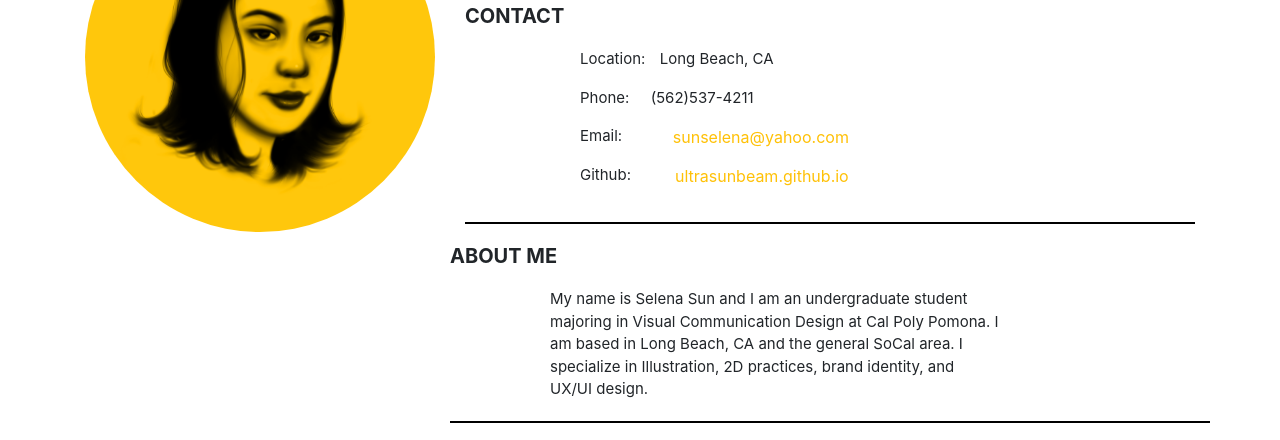
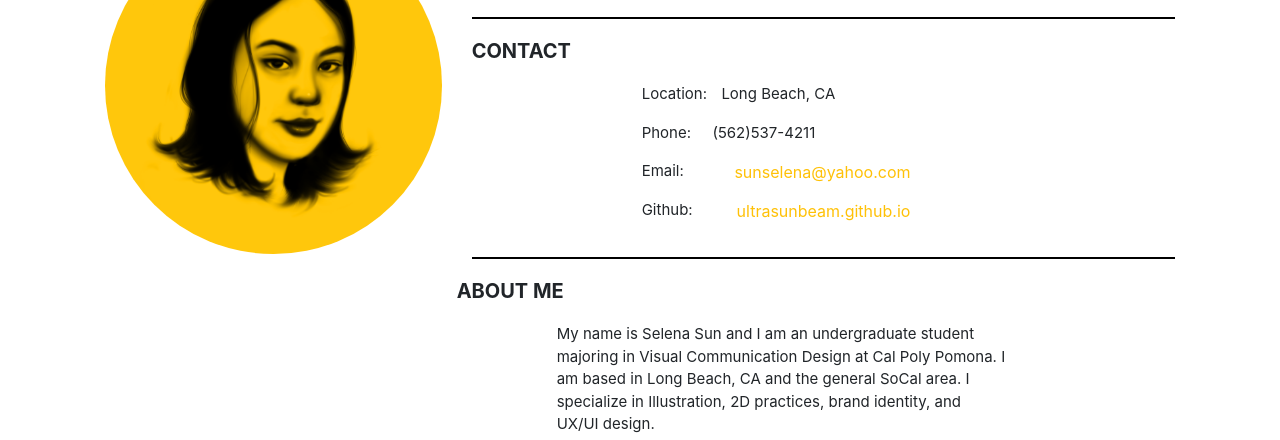
Before and after one commit to ultrasunbeam/ultrasunbeam.github.io, a plain HTML site: page resume.html in a window 1280 px wide. Shown: the part 264-704 px from the top of the page. Drawn offline with nearby package versions, Linux system fonts and the light colour scheme.

Commit message:
responsive layout edits

```diff
--- a/assets/css/sharedStyle.css
+++ b/assets/css/sharedStyle.css
@@ -21,7 +21,7 @@
 
 img {
     border-radius: 50%;
-    height: 70px;
+    height: 50px auto;
 }
 
 .container {
@@ -36,11 +36,11 @@ img {
 
 
 
-div .nameTitle h1 {
+div .rightSide h1 {
     font-weight: bold;
 }
 
-div .nameTitle h5 {
+div .rightSide h5 {
     font-weight: lighter;
     font-style: italic;
 }
@@ -52,7 +52,7 @@ hr.borderLine {
   }
 
 div .contactInfo {
-    padding-left: 145px;
+    padding-left: 100px;
 }
 
 div h3 {
@@ -108,3 +108,15 @@ div h4 {
     font-style: italic!important;
     font-weight: lighter!important;
 }
+
+.rightSide {
+    padding: 25px;
+}
+
+.leftSide {
+    padding: 25px;
+}
+
+div .resumeContent {
+    padding: 20px;
+}
--- a/resume.html
+++ b/resume.html
@@ -5,6 +5,7 @@
 <head>
     <meta charset="utf-8">
     <meta name="viewport" content="width=device-width, initial-scale=1">
+    <title>Resume Page</title>
 
     <!-- custom css -->
     <link rel="stylesheet" type="text/css" href="assets/css/sharedStyle.css">
@@ -45,12 +46,12 @@
     <!-- this is the resume -->
 
     <div class="container myResume">
-      <div class="row topRow">
-          <div class="col-sm-4">
+      <div class="row resumeContent">
+          <div class="col-sm-4 leftSide">
               <img class="profileAvatar img-fluid" src="assets/images/yellowPortraitResume.png">
           </div>
 
-          <div class="col-sm-8 nameTitle">
+          <div class="col-sm-8 rightSide">
               <div>
                   <h1>SELENA SUN</h1>
                   <h5>Graphic Designer</h5>
@@ -62,7 +63,8 @@
               <div>
                 <h3>CONTACT</h3>
               </div>
-              <div class="row contactRow">
+
+              <div class="row contactInfo">
                   <div class="col-md-8 contactInfo">
                     <div class="row">
 
@@ -105,8 +107,8 @@
           </div>
       </div>
 
-        <!-- section break -->
-        <hr class="borderLine">
+    <!-- section break -->
+    <hr class="borderLine">
 
       <!-- middle section  -->
       <div class="row middleRow">
@@ -264,7 +266,6 @@
                     </p>
                 </div>
             </div>
-
           </div>
       </div>
     </div>
```
